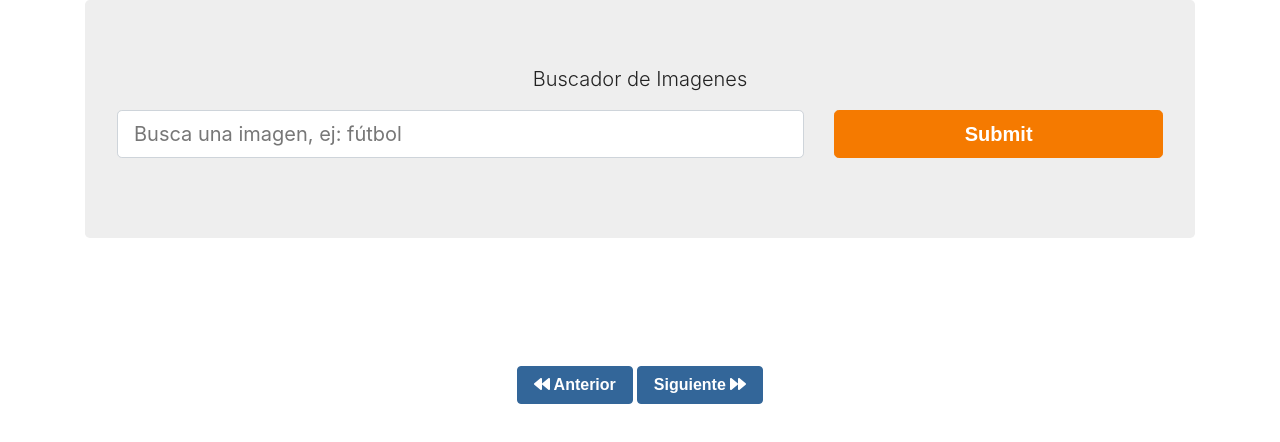
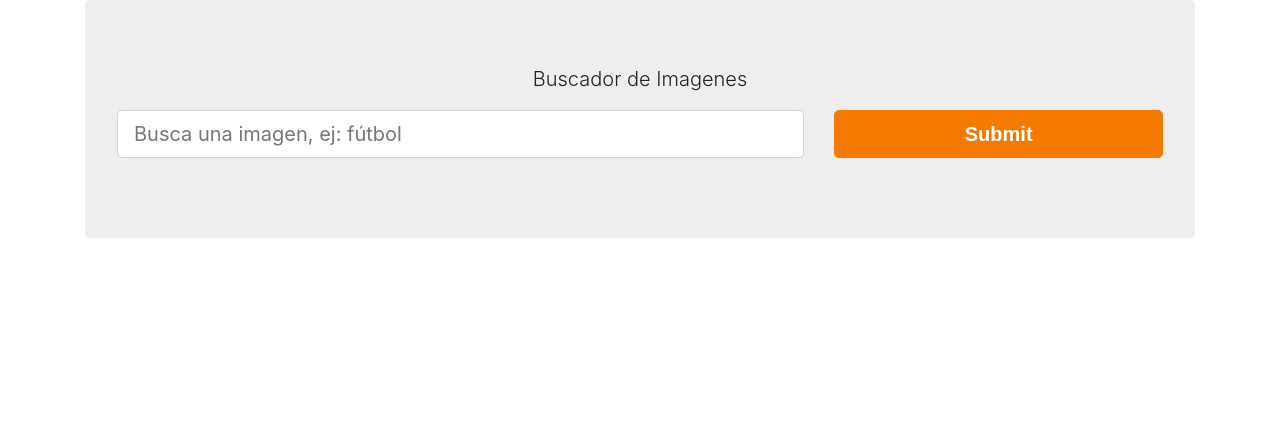
Before and after one commit to Alejandro-Ochando/buscador_imagenes, a React (Create React App) app: page / in a window 1280 px wide. Shown: the top 442 px of the page. Built offline with nearby package versions, Linux system fonts and the light colour scheme; a web font is replaced by a local one.

Commit message:
Ocultando botones y recargando las imágenes

```diff
--- a/src/App.js
+++ b/src/App.js
@@ -28,7 +28,7 @@ function App() {
 
     const imagesPerPage = 30;
     const key ='18907144-ac5d4537a4499596029ff3be0';
-    const url=`https://pixabay.com/api/?key=${key}&q=${search}&per_page=${imagesPerPage}`;
+    const url=`https://pixabay.com/api/?key=${key}&q=${search}&per_page=${imagesPerPage}&page=${actualPage}`;
 
     const answer = await axios.get(url);
 
@@ -37,9 +37,14 @@ function App() {
     //Calculo del Total de paginas
     const calculateTotalPages =Math.ceil(answer.data.totalHits / imagesPerPage);
     saveTotalPages(calculateTotalPages);
+
+    //Mover la pantalla hacia arriba
+    const jumbotron = document.querySelector('.jumbotron');
+    jumbotron.scrollIntoView({ behavior: 'smooth'});
+
     }
     consultAPI();
-  }, [search]);
+  }, [search, actualPage]);
 
   //Delante y Atras del Paginador
   const previousPage = () => {
@@ -68,6 +73,7 @@ function App() {
         <ListadoImagenes
           images={images}
         />
+        { (actualPage === 1) ? null : (
           <button
             type="button"
             className="btn btn-info mr-1"
@@ -75,6 +81,9 @@ function App() {
           >
             {previous}  Anterior
           </button>
+        )}
+
+        { (actualPage === totalPages) ? null : (
           <button
           type="button"
           className="btn btn-info"
@@ -82,7 +91,7 @@ function App() {
         >
           Siguiente  {next}
         </button>
-
+        )}
 
       </div>
     </div>
```
Lines whose indentation alone changed are shown as unchanged.
